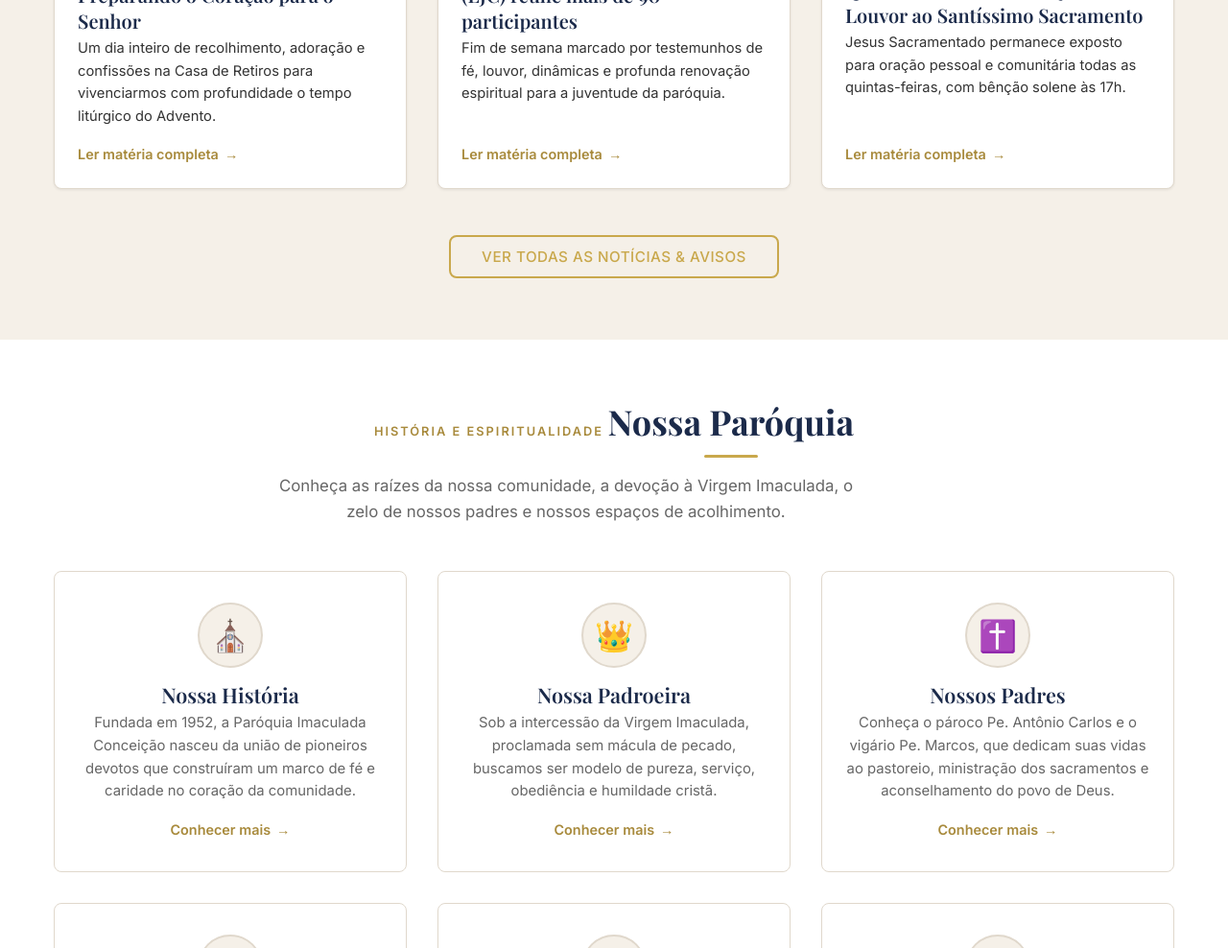
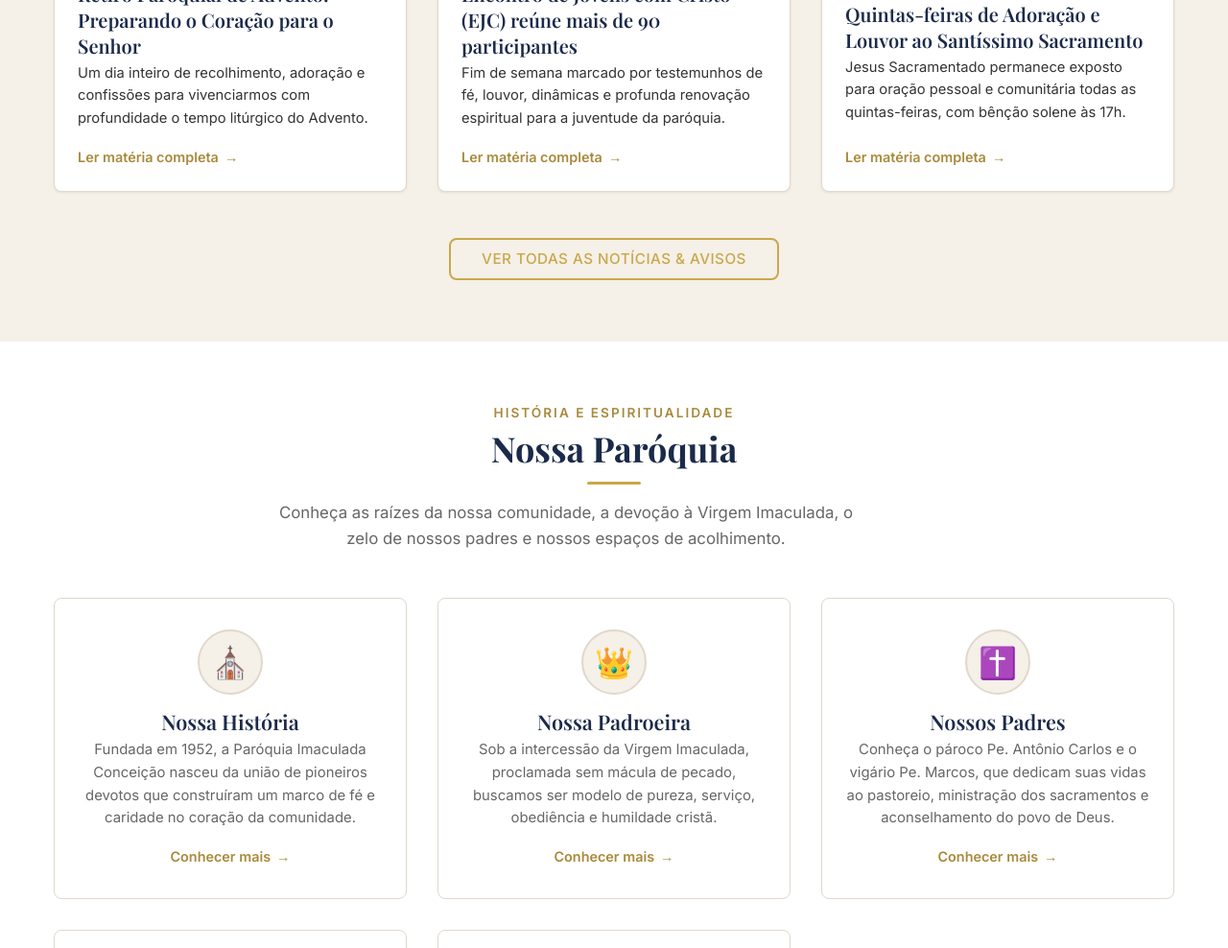
Before and after one commit to rafaellacerdaguedes/projeto-imaculada, a plain HTML site: page index.html in a window 1280 px wide. Shown: the part 1812-2800 px from the top of the page at 96% size. Drawn offline with nearby package versions, Linux system fonts and the light colour scheme; a web font is replaced by a local one.

Commit message:
Mudanças menu e body
correção no menu do site, href nossa-paroquia, onde a seta está duplicada. Todas as classes section tag para cima do h2. Retirada do conteúdo "Casa de Retiros".

```diff
--- a/components/header.html
+++ b/components/header.html
@@ -58,7 +58,7 @@
         </li>
         <li class="nav-menu__item nav-menu__item--has-children">
           <a href="#nossa-paroquia" class="nav-menu__link">
-            A Paróquia <span class="dropdown-arrow">▾</span>
+            A Paróquia
           </a>
           <ul class="nav-menu__dropdown">
             <li><a href="#nossa-paroquia" class="nav-menu__dropdown-link">História da Paróquia</a></li>
--- a/css/base.css
+++ b/css/base.css
@@ -53,7 +53,19 @@ a:hover {
   padding: 0 var(--space-md);
 }
 
-/* ── Section Title ──────────────────────────────────────────────────────── */
+/* ── Section Tag & Title ─────────────────────────────────────────────────── */
+.section-tag {
+  display: block;
+  width: 100%;
+  font-size: 0.85rem;
+  letter-spacing: 2px;
+  text-transform: uppercase;
+  color: var(--color-accent-dark);
+  font-weight: 600;
+  margin-bottom: var(--space-xs);
+  text-align: center;
+}
+
 .section-title {
   text-align: center;
   font-size: 2rem;
--- a/css/header.css
+++ b/css/header.css
@@ -160,6 +160,11 @@
   border-top: 4px solid currentColor;
   vertical-align: middle;
   transition: transform var(--transition-fast);
+}
+
+.nav-menu__item--has-children:hover > .nav-menu__link::after,
+.nav-menu__item--has-children.active > .nav-menu__link::after {
+  transform: rotate(180deg);
 }
 
 .nav-menu__dropdown {
--- a/css/sections.css
+++ b/css/sections.css
@@ -16,13 +16,15 @@
 }
 
 .section-tag {
-  display: inline-block;
-  font-size: 0.8rem;
+  display: block;
+  width: 100%;
+  font-size: 0.85rem;
   letter-spacing: 2px;
   text-transform: uppercase;
   color: var(--color-accent-dark);
   font-weight: 600;
   margin-bottom: var(--space-xs);
+  text-align: center;
 }
 
 .section-title {
@@ -169,8 +171,9 @@
 
 .parish-grid {
   display: grid;
-  grid-template-columns: repeat(3, 1fr);
+  grid-template-columns: repeat(auto-fit, minmax(280px, 1fr));
   gap: var(--space-xl);
+  justify-content: center;
 }
 
 .parish-card {
--- a/index.html
+++ b/index.html
@@ -96,7 +96,7 @@
             </li>
             <li class="nav-menu__item nav-menu__item--has-children">
               <a href="#nossa-paroquia" class="nav-menu__link">
-                A Paróquia <span class="dropdown-arrow">▾</span>
+                A Paróquia
               </a>
               <ul class="nav-menu__dropdown">
                 <li><a href="#nossa-paroquia" class="nav-menu__dropdown-link">História da Paróquia</a></li>
--- a/js/data.js
+++ b/js/data.js
@@ -80,8 +80,8 @@ window.SiteData = {
       id: 4,
       slug: "retiro-espiritual-de-advento-vigiai-e-orai",
       title: "Retiro Paroquial de Advento: Preparando o Coração para o Senhor",
-      excerpt: "Um dia inteiro de recolhimento, adoração e confissões na Casa de Retiros para vivenciarmos com profundidade o tempo litúrgico do Advento.",
-      content: "<p>O tempo do Advento nos convida à conversão e à santa expectativa do nascimento do Menino Jesus. Em preparação espiritual, realizaremos nosso Retiro Anual de Advento.</p><p>Teremos palestras conduzidas pelo Padre Antônio Carlos, momentos de deserto espiritual, atendimento de confissões durante todo o dia e Santa Missa de encerramento.</p><p>As inscrições incluem almoço comunitário e lanche da tarde na Casa de Retiros São José. Garanta sua participação na secretaria.</p>",
+      excerpt: "Um dia inteiro de recolhimento, adoração e confissões para vivenciarmos com profundidade o tempo litúrgico do Advento.",
+      content: "<p>O tempo do Advento nos convida à conversão e à santa expectativa do nascimento do Menino Jesus. Em preparação espiritual, realizaremos nosso Retiro Anual de Advento.</p><p>Teremos palestras conduzidas pelo Padre Antônio Carlos, momentos de deserto espiritual, atendimento de confissões durante todo o dia e Santa Missa de encerramento.</p><p>As inscrições incluem almoço comunitário e lanche da tarde no salão paroquial. Garanta sua participação na secretaria.</p>",
       date: "2026-10-28",
       author: "Equipe Litúrgica",
       category: "Eventos",
@@ -162,12 +162,6 @@ window.SiteData = {
       icon: "🏛️",
       title: "Espaço Litúrgico",
       text: "Nossa Matriz combina arte sacra clássica, nave acolhedora com capacidade para 600 fiéis, capela do Santíssimo e jardins para reflexão orante.",
-      link: "#nossa-paroquia"
-    },
-    {
-      icon: "🏡",
-      title: "Casa de Retiros",
-      text: "Localizada em meio à natureza, a Casa de Retiros São José acolhe encontros, vigílias e momentos de silêncio para grupos pastorais e movimentos diocesanos.",
       link: "#nossa-paroquia"
     },
     {
```
